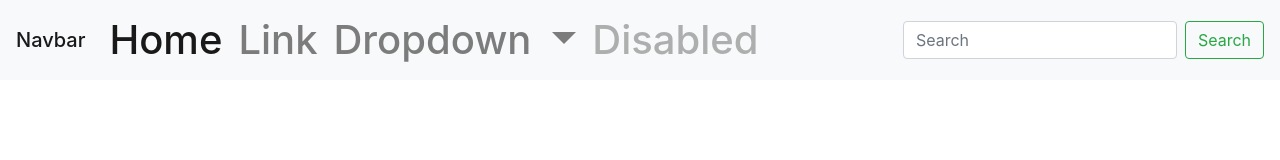
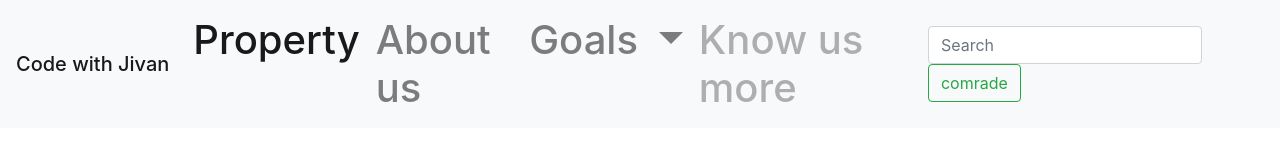
Before and after one commit to Jivanpb/DemoRepository, a plain HTML site: page mywebsite/index.html in a window 1280 px wide. Drawn offline with nearby package versions, Linux system fonts and the light colour scheme.

Commit message:
fixed the structure

```diff
--- a/mywebsite/index.html
+++ b/mywebsite/index.html
@@ -25,7 +25,7 @@
   </head>
   <body>
     <h1><nav class="navbar navbar-expand-lg navbar-light bg-light">
-        <a class="navbar-brand" href="#">Navbar</a>
+        <a class="navbar-brand" href="#">Code with Jivan</a>
         <button class="navbar-toggler" type="button" data-toggle="collapse" data-target="#navbarSupportedContent" aria-controls="navbarSupportedContent" aria-expanded="false" aria-label="Toggle navigation">
           <span class="navbar-toggler-icon"></span>
         </button>
@@ -33,29 +33,30 @@
         <div class="collapse navbar-collapse" id="navbarSupportedContent">
           <ul class="navbar-nav mr-auto">
             <li class="nav-item active">
-              <a class="nav-link" href="#">Home <span class="sr-only">(current)</span></a>
+              <a class="nav-link" href="#">Property <span class="sr-only">(current)</span></a>
             </li>
             <li class="nav-item">
-              <a class="nav-link" href="#">Link</a>
+              <a class="nav-link" href="#">About us</a>
             </li>
             <li class="nav-item dropdown">
               <a class="nav-link dropdown-toggle" href="#" id="navbarDropdown" role="button" data-toggle="dropdown" aria-haspopup="true" aria-expanded="false">
-                Dropdown
+                Goals
               </a>
               <div class="dropdown-menu" aria-labelledby="navbarDropdown">
-                <a class="dropdown-item" href="#">Action</a>
-                <a class="dropdown-item" href="#">Another action</a>
+                <a class="dropdown-item" href="#">Our goals</a>
+                <a class="dropdown-item" href="#">Read about our goals</a>
                 <div class="dropdown-divider"></div>
                 <a class="dropdown-item" href="#">Something else here</a>
               </div>
             </li>
             <li class="nav-item">
-              <a class="nav-link disabled" href="#" tabindex="-1" aria-disabled="true">Disabled</a>
+              <a class="nav-link disabled" href="#" tabindex="-1" aria-disabled="true">Know us more</a>
             </li>
           </ul>
           <form class="form-inline my-2 my-lg-0">
             <input class="form-control mr-sm-2" type="search" placeholder="Search" aria-label="Search">
-            <button class="btn btn-outline-success my-2 my-sm-0" type="submit">Search</button>
+            <button class="btn btn-outline-success my-2 my-sm-0" type="submit">comrade
+            </button>
           </form>
         </div>
       </nav></h1>
```
